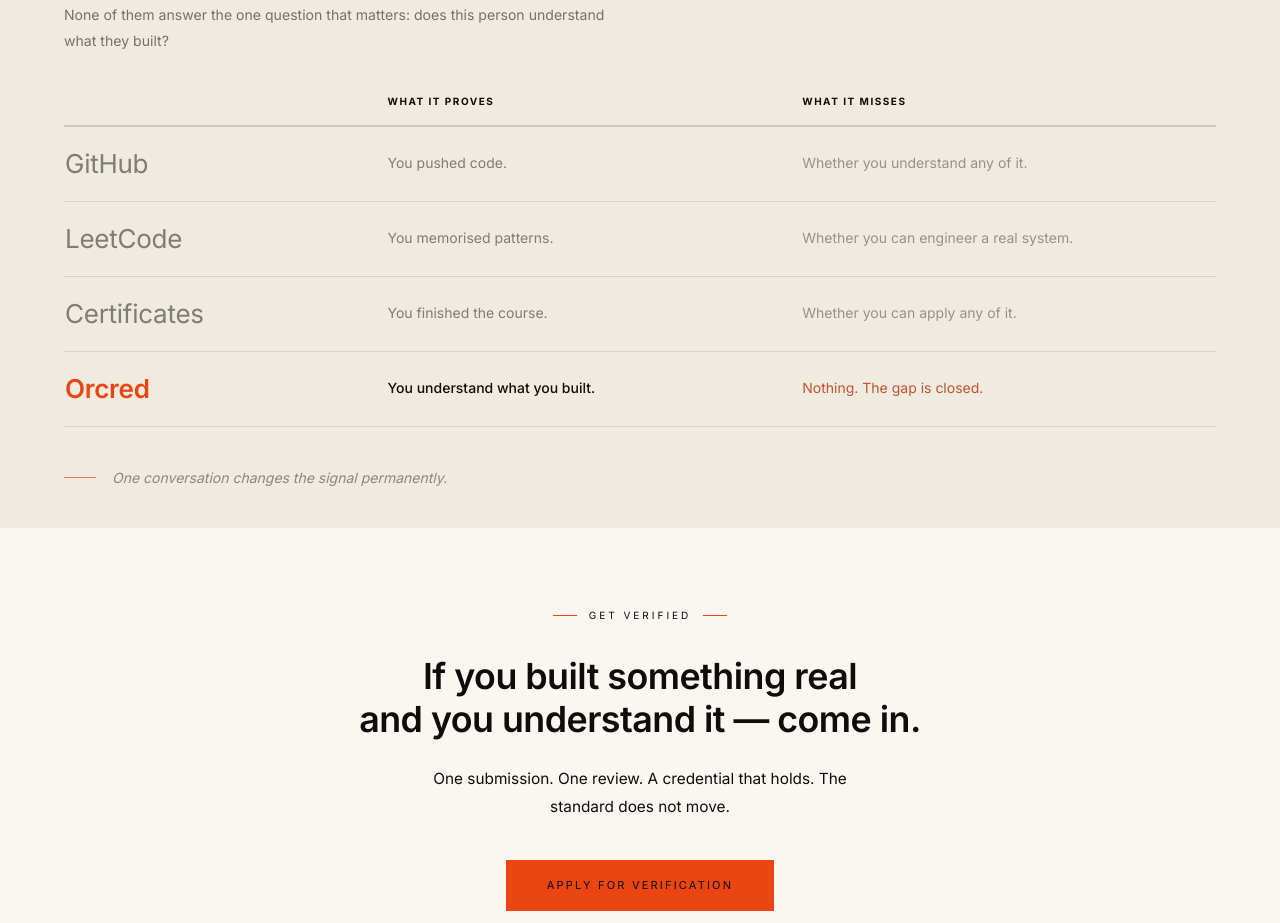
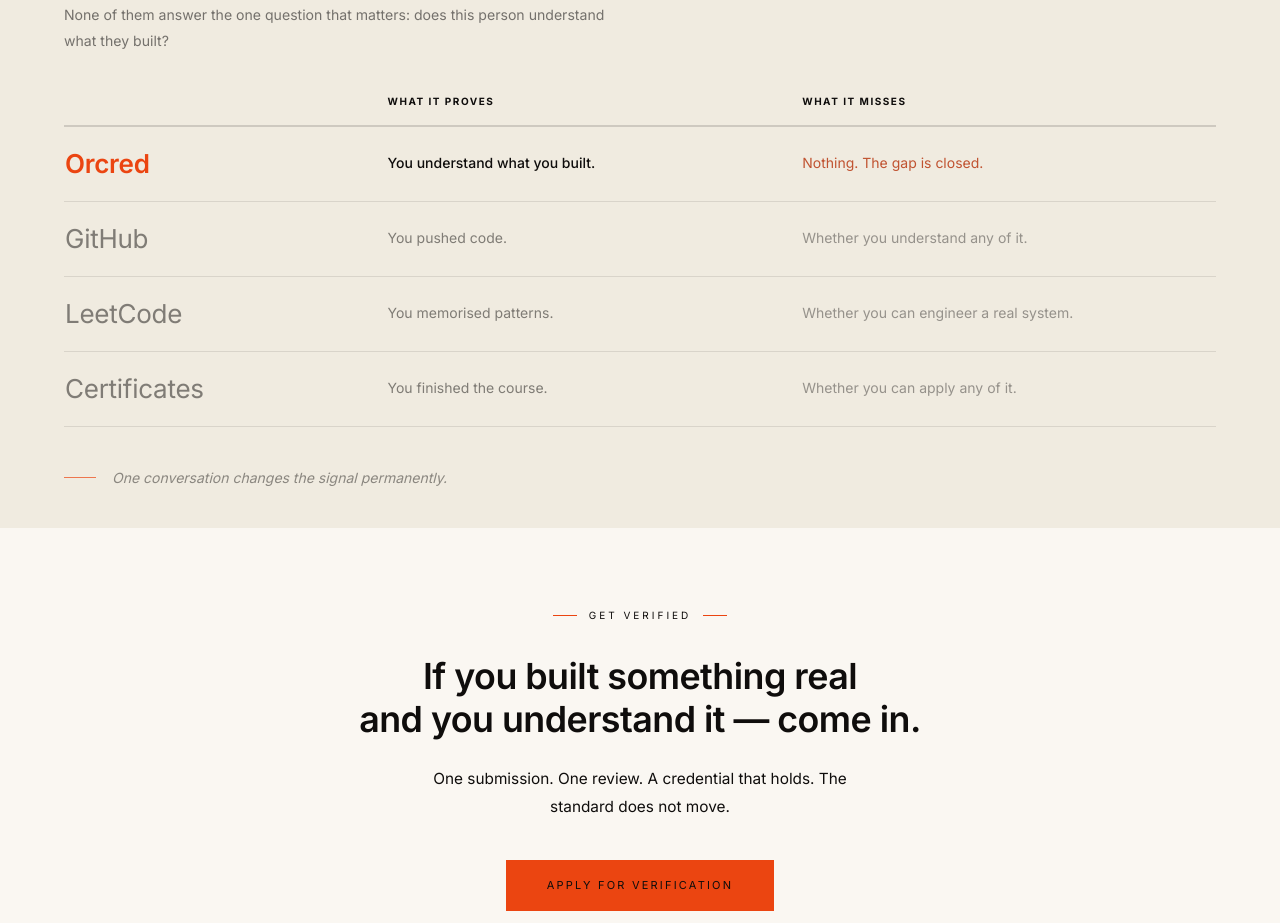
Before and after one commit to orcred-org/frontend, a Next.js app: page / in a window 1280 px wide. Shown: the part 4080-5003 px from the top of the page. Built offline with nearby package versions, Linux system fonts and the light colour scheme.

Commit message:
Move Orcred row to top of comparison table

```diff
--- a/components/ComparisonSection.tsx
+++ b/components/ComparisonSection.tsx
@@ -6,6 +6,12 @@ import { useRef } from "react";
 const ease = [0.22, 1, 0.36, 1] as const;
 
 const rows = [
+  {
+    platform: "Orcred",
+    proves:   "You understand what you built.",
+    misses:   "Nothing. The gap is closed.",
+    highlight: true,
+  },
   {
     platform: "GitHub",
     proves:   "You pushed code.",
@@ -23,12 +29,6 @@ const rows = [
     proves:   "You finished the course.",
     misses:   "Whether you can apply any of it.",
     highlight: false,
-  },
-  {
-    platform: "Orcred",
-    proves:   "You understand what you built.",
-    misses:   "Nothing. The gap is closed.",
-    highlight: true,
   },
 ];
 
```
